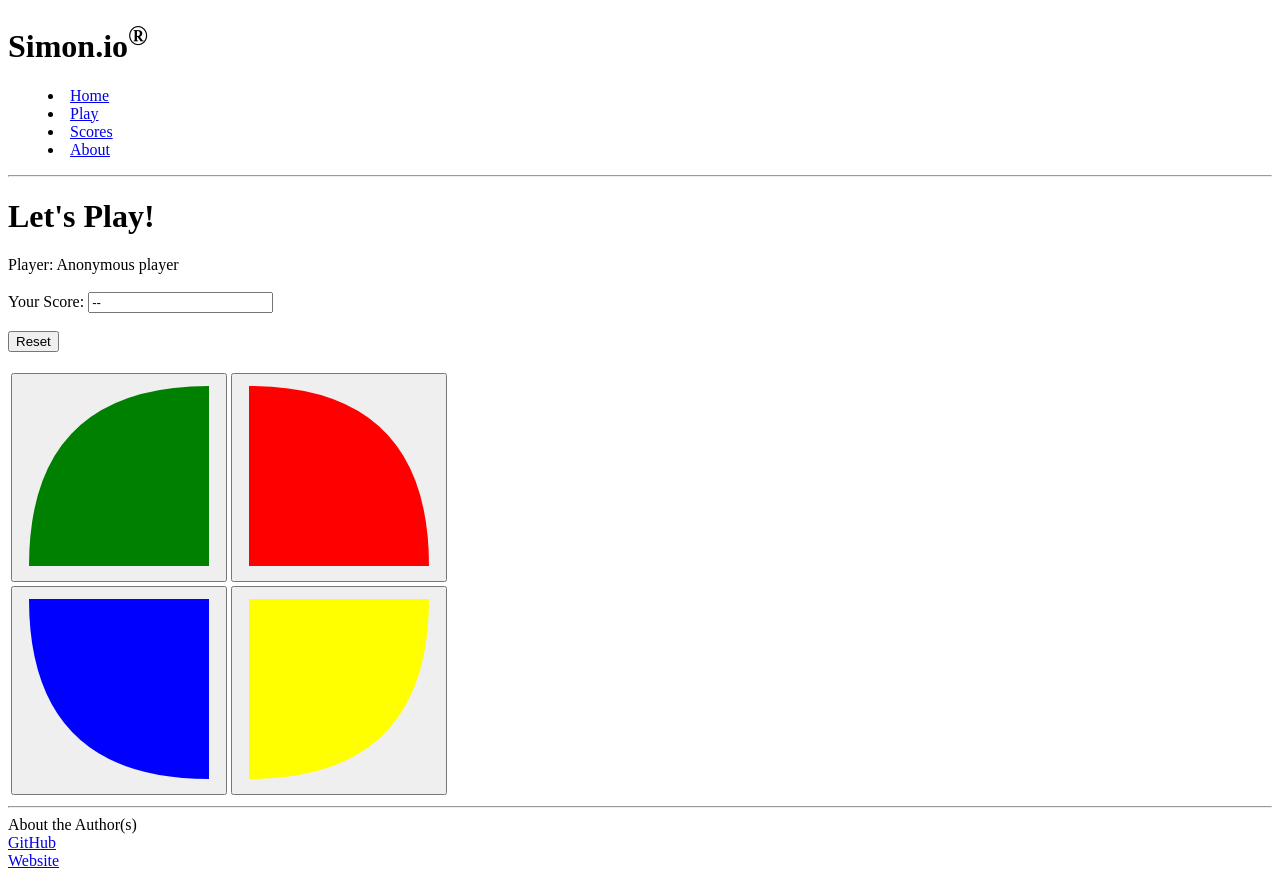
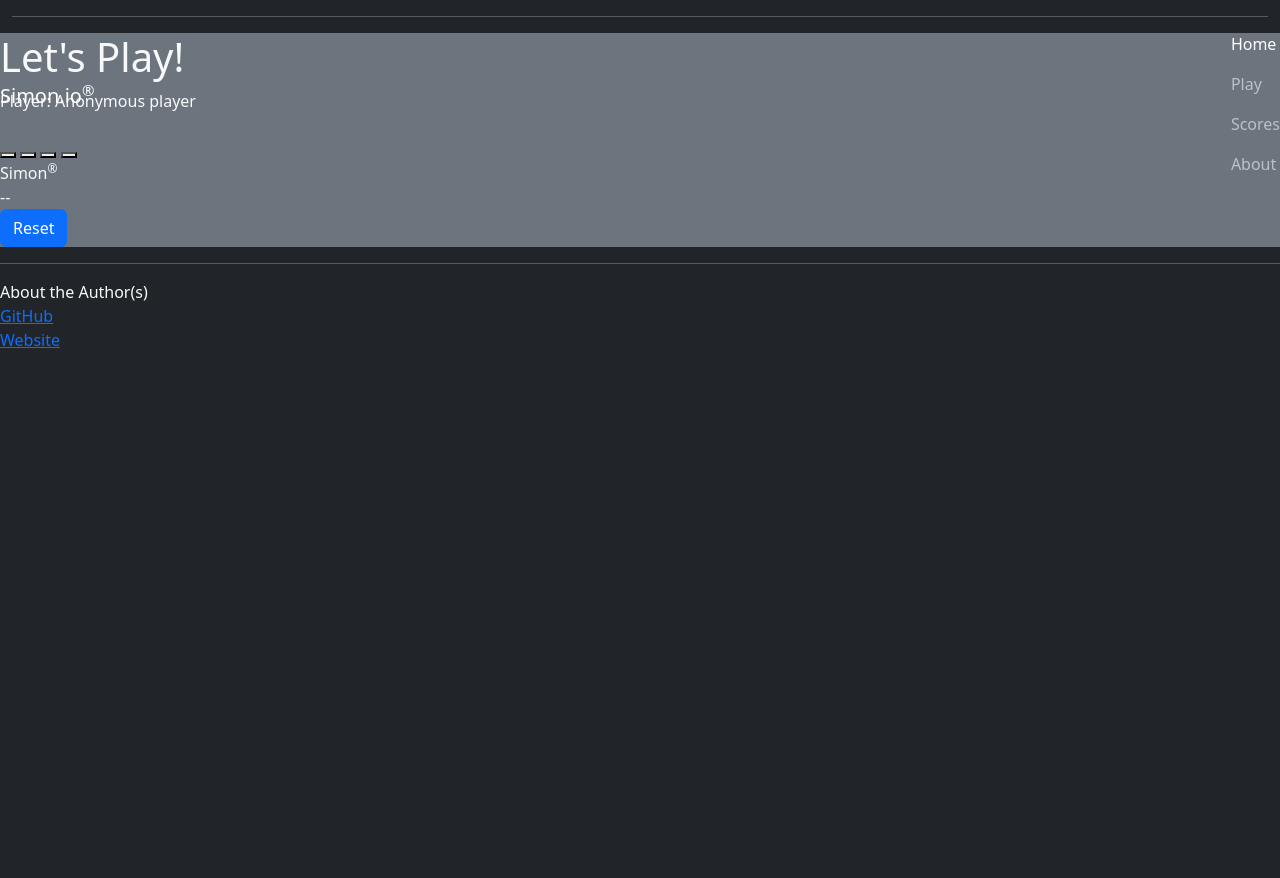
Before and after one commit to Hecktomb200/simon, a plain HTML site: page play.html in a window 1280 px wide. After the commit the page ends 800 px from the top, so only its background shows below. Drawn offline with nearby package versions, Linux system fonts and the light colour scheme.

Commit message:
Added classes to html, removed visuals

```diff
--- a/play.html
+++ b/play.html
@@ -5,104 +5,52 @@
     <meta name="viewport" content="width=device-width, initial-scale=1.0" />
     <title>Simon.play</title>
     <link rel="icon" href="favicon.ico" />
+    <link rel="stylesheet" href="main.css" />
+    <link
+      href="https://cdn.jsdelivr.net/npm/bootstrap@5.2.2/dist/css/bootstrap.min.css"
+      rel="stylesheet"
+      integrity="sha384-Zenh87qX5JnK2Jl0vWa8Ck2rdkQ2Bzep5IDxbcnCeuOxjzrPF/et3URy9Bv1WTRi"
+      crossorigin="anonymous"
+    />
   </head>
-  <body>
-    <header>
-      <h1>Simon.io<sup>&reg;</sup></h1>
 
-      <nav>
-        <menu>
-          <li><a href="index.html">Home</a></li>
-          <li><a href="play.html">Play</a></li>
-          <li><a href="scores.html">Scores</a></li>
-          <li><a href="about.html">About</a></li>
+  <body class="bg-dark text-light">
+    <header class="container-fluid">
+      <nav class="navbar fixed-top navbar-dark">
+        <a class="navbar-brand" href="#">Simon.io<sup>&reg;</sup></a>
+        <menu class="navbar-nav">
+          <li class="nav-item">
+            <a class="nav-link active" href="index.html">Home</a></li>
+          <li class="nav-item">
+            <a class="nav-link" href="play.html">Play</a></li>
+          <li class="nav-item">
+            <a class="nav-link" href="scores.html">Scores</a></li>
+          <li class="nav-item">
+            <a class="nav-link" href="about.html">About</a></li>
         </menu>
       </nav>
-
       <hr />
     </header>
 
-    <main>
+    <main class="bg-secondary">
       <h1>Let's Play!</h1>
       <div class="players">
         Player:
         <span class="player-name">Anonymous player</span>
       </div>
-
       <br />
-
-      <div>
-        <label for="count">Your Score:</label>
-        <input type="text" id="count" value="--" readonly />
-      </div>
-
-      <br />
-
-      <div>
-        <button>Reset</button>
-      </div>
-
-      <br />
-
-      <div>
-        <table>
-          <tr>
-            <td>
-              <button>
-                <svg
-                  aria-hidden="true"
-                  viewBox="0 0 100 100"
-                  height="200"
-                  width="200"
-                >
-                  <!-- SVG
-                    M move <to x,y>
-                    Q quadratic curve <control point x,y> <to x,y>
-                -->
-                  <path d="M 95,5 95,95 5,95 Q 5,5 95,5" fill="green" />
-                </svg>
-              </button>
-            </td>
-            <td>
-              <button>
-                <svg
-                  aria-hidden="true"
-                  viewBox="0 0 100 100"
-                  height="200"
-                  width="200"
-                >
-                  <path d="M5,5 5,95 95,95 Q 95,5 5,5" fill="red" />
-                </svg>
-              </button>
-            </td>
-          </tr>
-          <tr>
-            <td>
-              <button>
-                <svg
-                  aria-hidden="true"
-                  viewBox="0 0 100 100"
-                  height="200"
-                  width="200"
-                >
-                  <path d="M5,5 95,5 95,95 Q 5,95 5,5" fill="blue" />
-                </svg>
-              </button>
-            </td>
-            <td>
-              <button>
-                <svg
-                  aria-hidden="true"
-                  viewBox="0 0 100 100"
-                  height="200"
-                  width="200"
-                >
-                  <path d="M95,5 5,5 5,95 Q 95,95 95,5" fill="yellow" />
-                </svg>
-              </button>
-            </td>
-          </tr>
-        </table>
+      <div class="game">
+        <div class="button-container">
+          <button class="button-top-left"></button>
+          <button class="button-top-right"></button>
+          <button class="button-bottom-left"></button>
+          <button class="button-bottom-right"></button>
+          <div class="controls center">
+            <div class="game-name">Simon<sup>&reg;</sup></div>
+            <div class="score center">--</div>
+            <button class="btn btn-primary">Reset</button>
+          </div>
+        </div>
       </div>
     </main>
 
```
